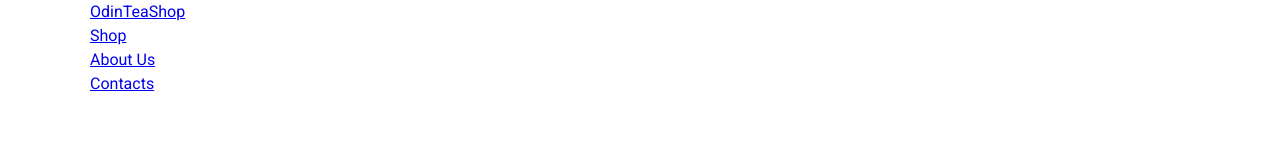
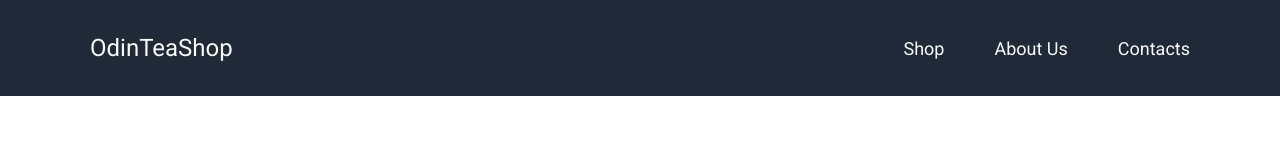
Before and after one commit to Andrew1aptev/odin-landing-page, a plain HTML site: page index.html in a window 1280 px wide. Drawn offline with Linux system fonts and the light colour scheme.

```diff
--- a/scss/base/_vars.scss
+++ b/scss/base/_vars.scss
@@ -2,7 +2,8 @@
     // colors
     --dark-background-color: #1F2937;
     --blue-background-color: #3882F6;
+    --white-color: #F9FAF8;
+
     // fonts
     --font-family: "Roboto", sans-serif;
-    // --second-family: "Roboto", sans-serif;
 }
--- a/scss/blocks/_header.scss
+++ b/scss/blocks/_header.scss
@@ -0,0 +1,14 @@
+.header{
+    background-color: var(--dark-background-color);
+    padding: 30px 0px 30px 0px;
+    &__container{
+        display: flex;
+        justify-content: space-between;
+        align-items: center;
+    }
+    &__logo{
+        color: var(--white-color);
+        font-size: 24px;
+        text-decoration: none;
+    }
+}
--- a/scss/blocks/_nav.scss
+++ b/scss/blocks/_nav.scss
@@ -0,0 +1,11 @@
+.nav{
+    &__link{
+        color: var(--white-color);
+        font-size: 18px;
+        text-decoration: none;
+    }
+    &__list{
+        display: flex;
+        column-gap: 50px;
+    }
+}
```
Also changed, not shown: css/main.css, img/hero/hero-img.jpg (added).
